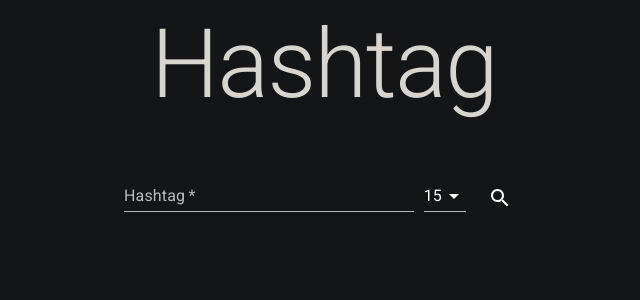
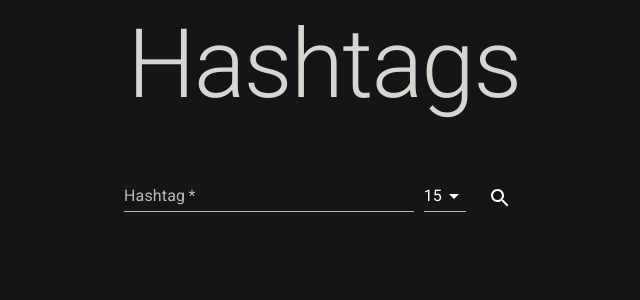
Before and after one commit to wenked/bipcarroschallenge, a React (Create React App) app in the folder frontend/: page / in a window 1280 px wide. Shown: the top 300 px of the page, without its empty margins (316-956 px from the left). Built offline with nearby package versions, Linux system fonts and the light colour scheme.

Commit message:
criando o componente MainPage

```diff
--- a/frontend/src/App.tsx
+++ b/frontend/src/App.tsx
@@ -1,70 +1,11 @@
-import { Typography } from '@material-ui/core';
 import React from 'react';
-import RecentHashtagsBox from './components/RecentHashtagsBox';
-import SearchBox from './components/SearchBox';
-import { TweetsBox } from './components/TweetsBox';
-import { ApiPostResponse, Hashtags } from './utils/types';
 import './global.css';
-import CircularProgress from '@material-ui/core/CircularProgress';
+import MainPage from './pages/MainPage';
 
 const App: React.FC = () => {
-	const [apiResponse, setApiResponse] = React.useState<ApiPostResponse>();
-	const [recentHashtags, setRecentHashtags] = React.useState<Hashtags[]>();
-	const [loading, setLoading] = React.useState(false);
-	const [error, setError] = React.useState(false);
-
 	return (
-		<div
-			style={{
-				display: 'flex',
-				justifyContent: 'center',
-				alignItems: 'center',
-				flexDirection: 'column',
-			}}>
-			<Typography variant='h1' gutterBottom>
-				Hashtag
-			</Typography>
-
-			<SearchBox
-				setApiResponse={setApiResponse}
-				setRecentHashtags={setRecentHashtags}
-				setLoading={setLoading}
-				setError={setError}
-			/>
-			<div
-				style={{
-					display: 'flex',
-					flexDirection: 'row',
-					justifyContent: 'center',
-					boxSizing: 'border-box',
-				}}>
-				{error ? (
-					<Typography style={{ display: 'flex', justifyContent: 'center' }}>
-						No tweets found.
-					</Typography>
-				) : loading ? (
-					<CircularProgress
-						style={{
-							padding: '10px',
-							margin: '10px',
-							display: 'flex',
-							justifyContent: 'center',
-						}}
-					/>
-				) : (
-					<TweetsBox apiResponse={apiResponse} />
-				)}
-				{recentHashtags ? (
-					<RecentHashtagsBox
-						recentHashtags={recentHashtags}
-						setApiResponse={setApiResponse}
-						setError={setError}
-						setLoading={setLoading}
-					/>
-				) : (
-					<></>
-				)}
-			</div>
+		<div>
+			<MainPage />
 		</div>
 	);
 };
--- a/frontend/src/components/RecentHashtagsBox.tsx
+++ b/frontend/src/components/RecentHashtagsBox.tsx
@@ -56,7 +56,11 @@ const RecentHashtagsBox: React.FC<RecentHashtagsBoxProps> = ({
 						}}>
 						<Typography
 							variant='h4'
-							style={{ fontSize: '25px', textTransform: 'none' }}>
+							style={{
+								fontSize: '25px',
+								textTransform: 'none',
+								color: '#d8d4cf',
+							}}>
 							#{hashtag.hashtag}
 						</Typography>
 					</Button>
--- /dev/null
+++ b/frontend/src/pages/MainPage.tsx
@@ -0,0 +1,68 @@
+import { Typography, CircularProgress } from '@material-ui/core';
+import React from 'react';
+import RecentHashtagsBox from '../components/RecentHashtagsBox';
+import SearchBox from '../components/SearchBox';
+import { TweetsBox } from '../components/TweetsBox';
+import { ApiPostResponse, Hashtags } from '../utils/types';
+
+const MainPage: React.FC = () => {
+	const [apiResponse, setApiResponse] = React.useState<ApiPostResponse>();
+	const [recentHashtags, setRecentHashtags] = React.useState<Hashtags[]>();
+	const [loading, setLoading] = React.useState(false);
+	const [error, setError] = React.useState(false);
+	return (
+		<div
+			style={{
+				display: 'flex',
+				justifyContent: 'center',
+				alignItems: 'center',
+				flexDirection: 'column',
+			}}>
+			<Typography variant='h1' gutterBottom>
+				Hashtags
+			</Typography>
+			<SearchBox
+				setApiResponse={setApiResponse}
+				setRecentHashtags={setRecentHashtags}
+				setLoading={setLoading}
+				setError={setError}
+			/>
+			<div
+				style={{
+					display: 'flex',
+					flexDirection: 'row',
+					justifyContent: 'center',
+					boxSizing: 'border-box',
+				}}>
+				{error ? (
+					<Typography style={{ display: 'flex', justifyContent: 'center' }}>
+						No tweets found.
+					</Typography>
+				) : loading ? (
+					<CircularProgress
+						style={{
+							padding: '10px',
+							margin: '10px',
+							display: 'flex',
+							justifyContent: 'center',
+						}}
+					/>
+				) : (
+					<TweetsBox apiResponse={apiResponse} />
+				)}
+				{recentHashtags ? (
+					<RecentHashtagsBox
+						recentHashtags={recentHashtags}
+						setApiResponse={setApiResponse}
+						setError={setError}
+						setLoading={setLoading}
+					/>
+				) : (
+					<></>
+				)}
+			</div>
+		</div>
+	);
+};
+
+export default MainPage;
```
